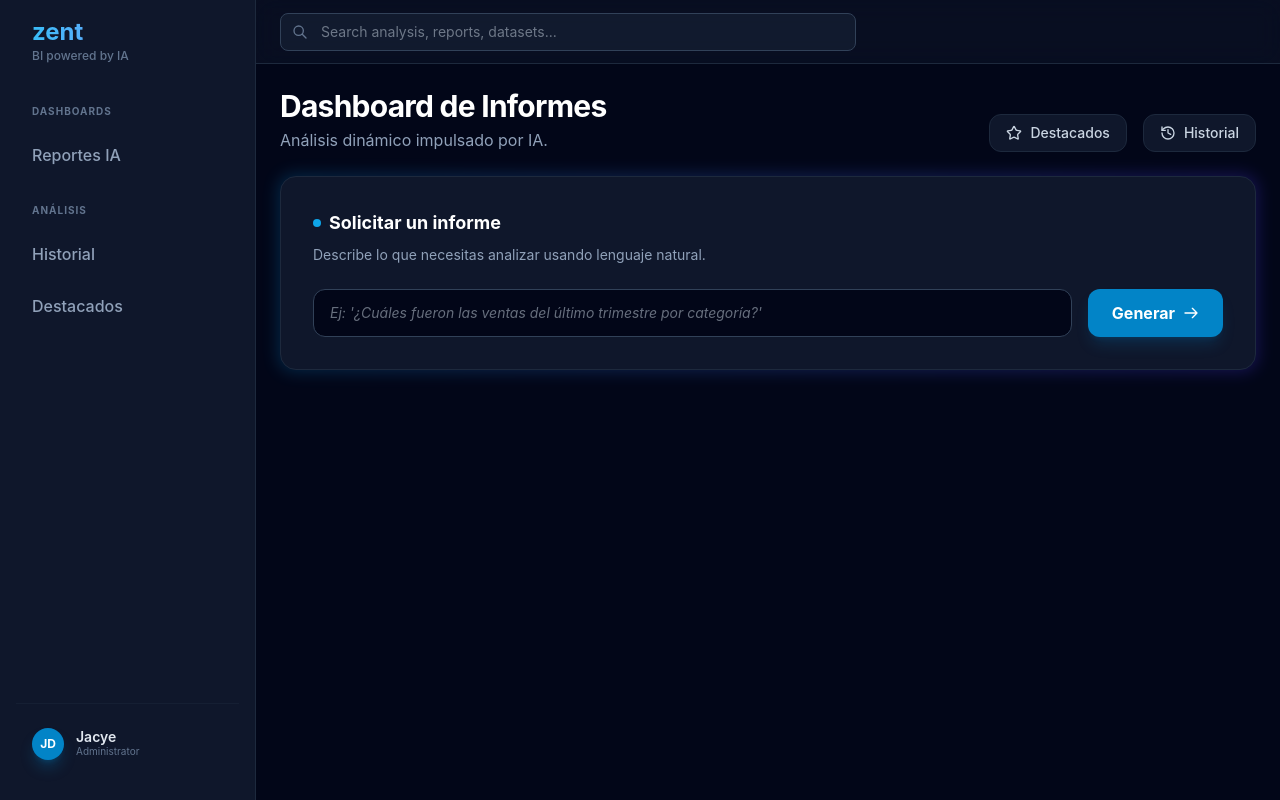
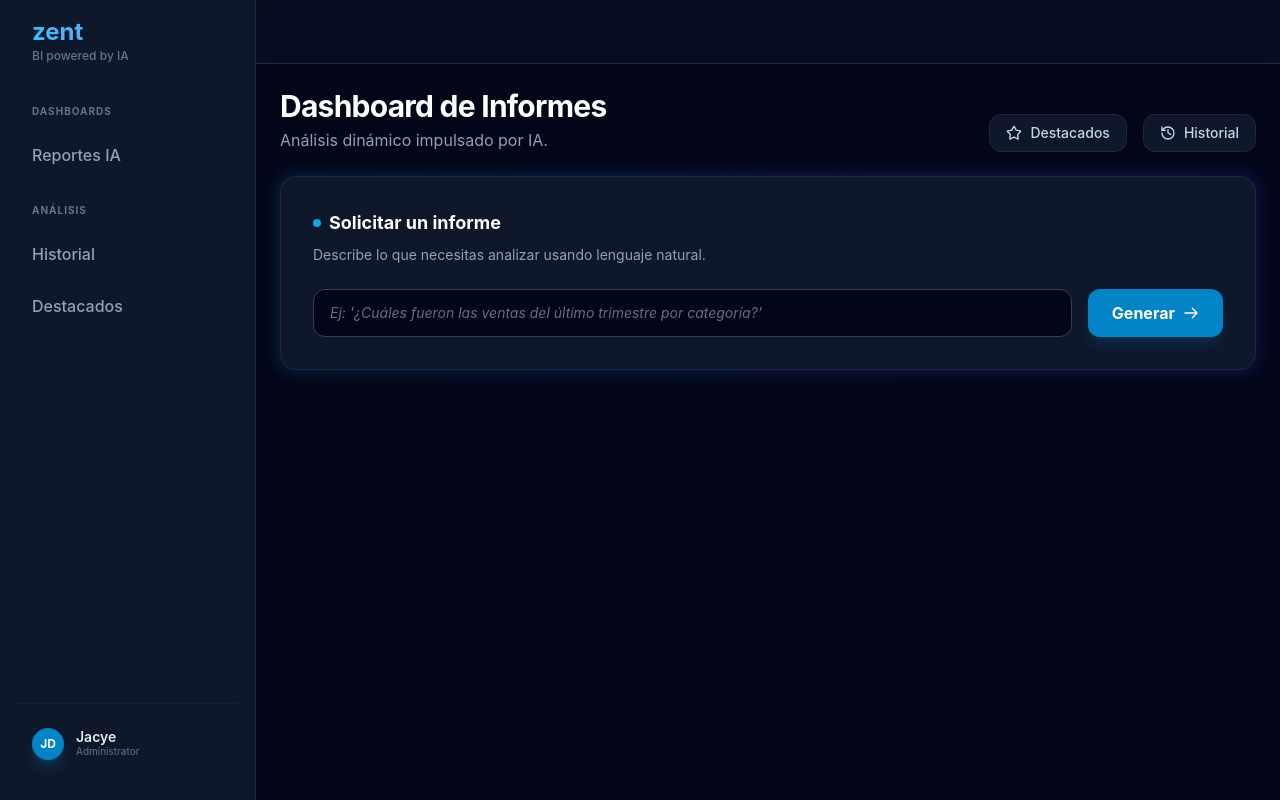
Before and after one commit to jacyeboost/zentAI, a React app in the folder frontend/: page / in a window 1280 px wide. Built offline with nearby package versions, Linux system fonts and the light colour scheme; the HTML template or start-up script is replaced by a standard one.

Commit message:
quité la barra de búsqueda

```diff
--- a/frontend/src/components/Topbar.tsx
+++ b/frontend/src/components/Topbar.tsx
@@ -7,7 +7,7 @@
 const Topbar: React.FC<TopbarProps> = () => {
   return (
     <div className="h-16 border-b border-slate-800 bg-slate-900/50 backdrop-blur-md px-6 flex items-center justify-between sticky top-0 z-10">
-      <div className="flex-1 max-w-xl">
+      {/* <div className="flex-1 max-w-xl">
         <div className="relative group">
           <div className="absolute inset-y-0 left-0 pl-3 flex items-center pointer-events-none text-slate-500 group-focus-within:text-primary-400 transition-colors">
             <svg className="w-4 h-4" fill="none" stroke="currentColor" viewBox="0 0 24 24">
@@ -20,7 +20,7 @@
             className="block w-full pl-10 pr-3 py-2 bg-slate-800/50 border border-slate-700 rounded-lg focus:outline-none focus:ring-2 focus:ring-primary-600/20 focus:border-primary-500 text-slate-300 text-sm transition-all"
           />
         </div>
-      </div>
+      </div> */}
 
       <div className="flex items-center gap-4">
         {/* <button className="flex items-center gap-2 px-4 py-2 bg-primary-600 hover:bg-primary-500 text-white rounded-lg text-sm font-semibold transition-all shadow-lg shadow-primary-600/20">
```
